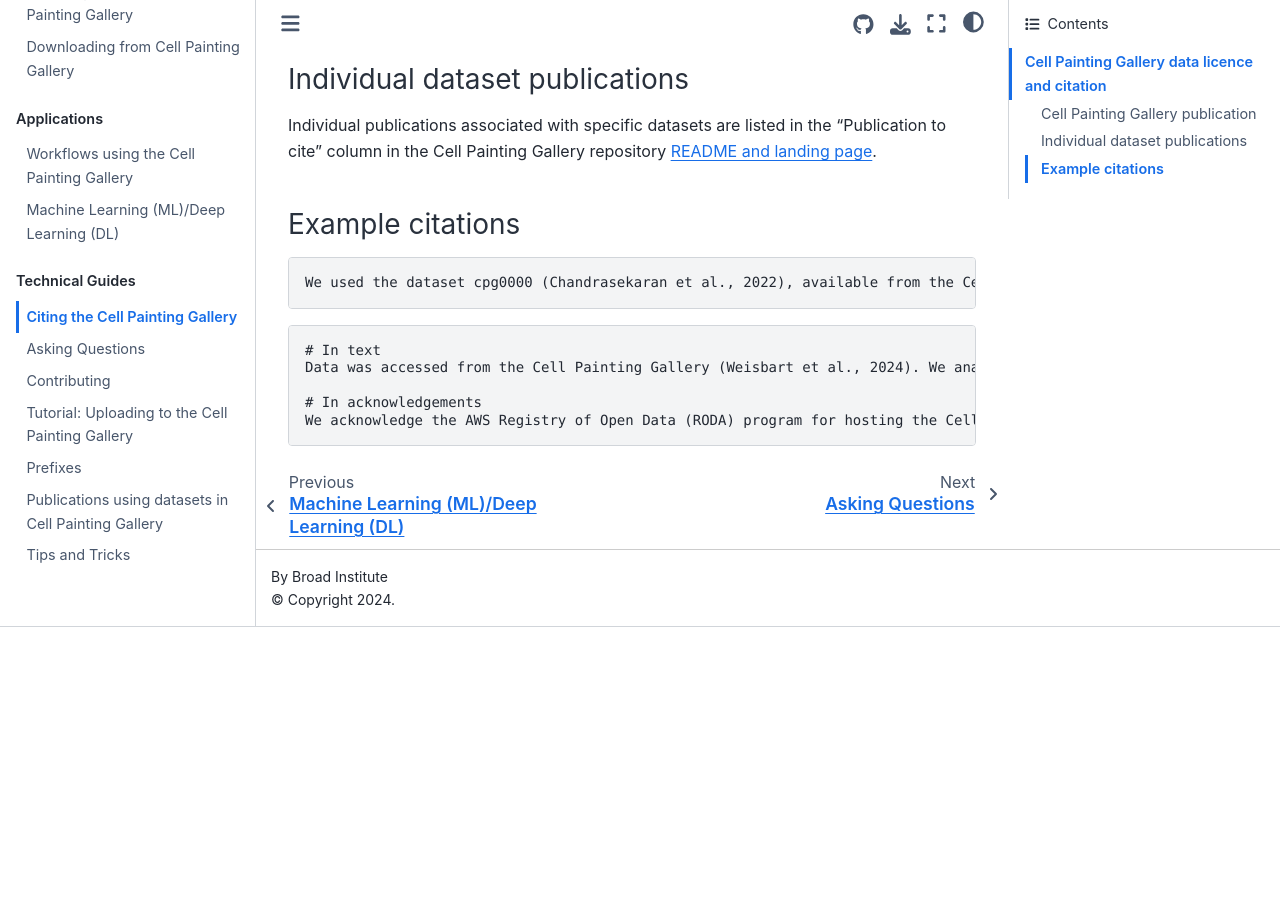
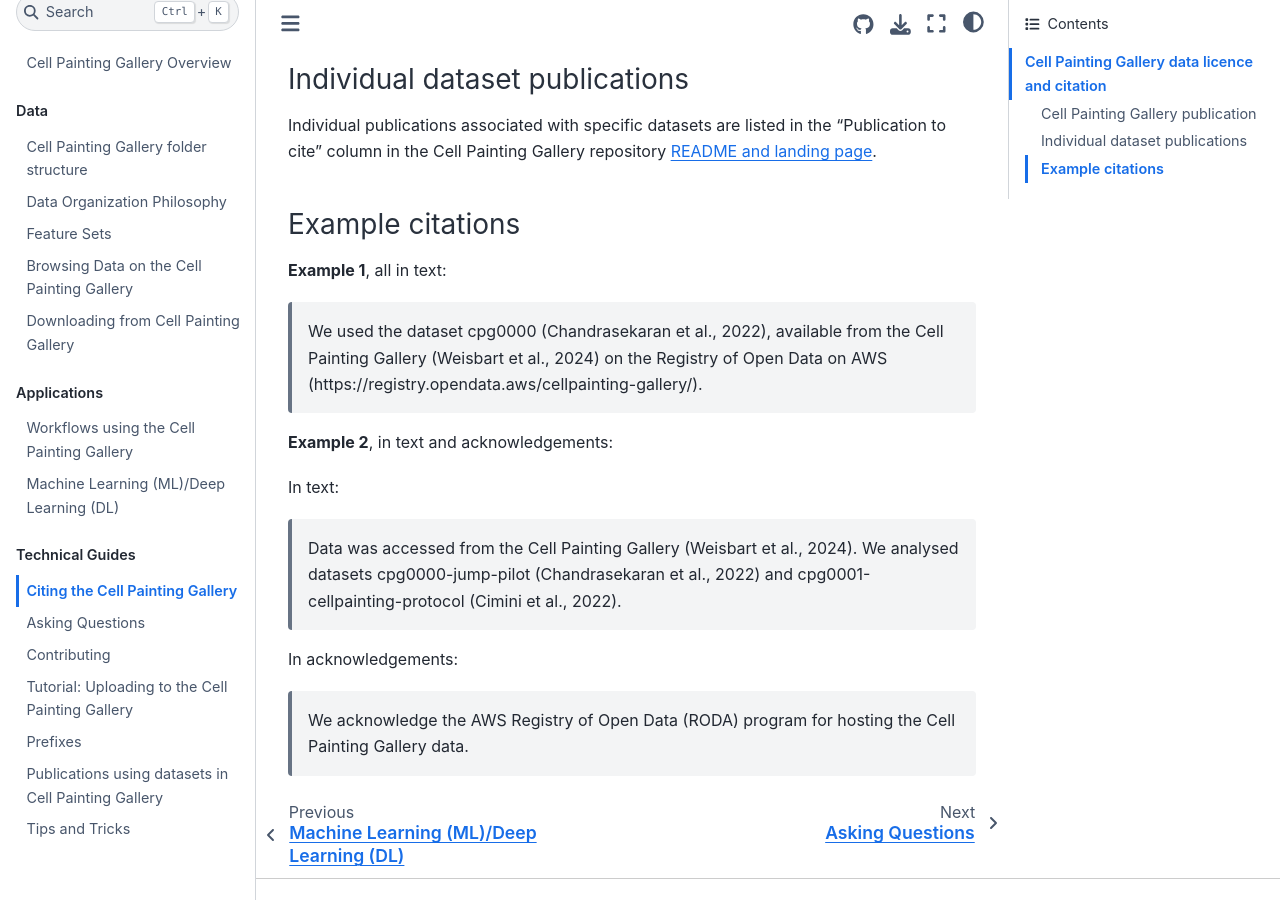
Before and after one commit to broadinstitute/cellpainting-gallery, a Jupyter Book: the page built from documentation/citing.md, in a window 1280 px wide and 900 px high, scrolled down 1163 px. Built offline with Jupyter Book 1.0.4 settings and Sphinx 7.4.7 and the Sphinx Book theme 1.1.4, drawn with Linux system fonts in a browser that asks for light colours; pages that are not in the unit, such as notebooks, are missing from menus; before the commit the page ends 1790 px from its top, so only the background shows below that.

Commit message:
cleanup formatting

````diff
--- a/documentation/citing.md
+++ b/documentation/citing.md
@@ -44,14 +44,14 @@
 
 ### Example citations
 
-```text
-We used the dataset cpg0000 (Chandrasekaran et al., 2022), available from the Cell Painting Gallery (Weisbart et al., 2024) on the Registry of Open Data on AWS (https://registry.opendata.aws/cellpainting-gallery/).
-```
+**Example 1**, all in text:
 
-```text
-# In text
-Data was accessed from the Cell Painting Gallery (Weisbart et al., 2024). We analysed datasets cpg0000-jump-pilot (Chandrasekaran et al., 2022) and cpg0001-cellpainting-protocol (Cimini et al., 2022).
+>We used the dataset cpg0000 (Chandrasekaran et al., 2022), available from the Cell Painting Gallery (Weisbart et al., 2024) on the Registry of Open Data on AWS (https://registry.opendata.aws/cellpainting-gallery/).
 
-# In acknowledgements
-We acknowledge the AWS Registry of Open Data (RODA) program for hosting the Cell Painting Gallery data.
-```
+**Example 2**, in text and acknowledgements:
+
+In text:
+> Data was accessed from the Cell Painting Gallery (Weisbart et al., 2024). We analysed datasets cpg0000-jump-pilot (Chandrasekaran et al., 2022) and cpg0001-cellpainting-protocol (Cimini et al., 2022).
+
+In acknowledgements:
+>We acknowledge the AWS Registry of Open Data (RODA) program for hosting the Cell Painting Gallery data.
````
